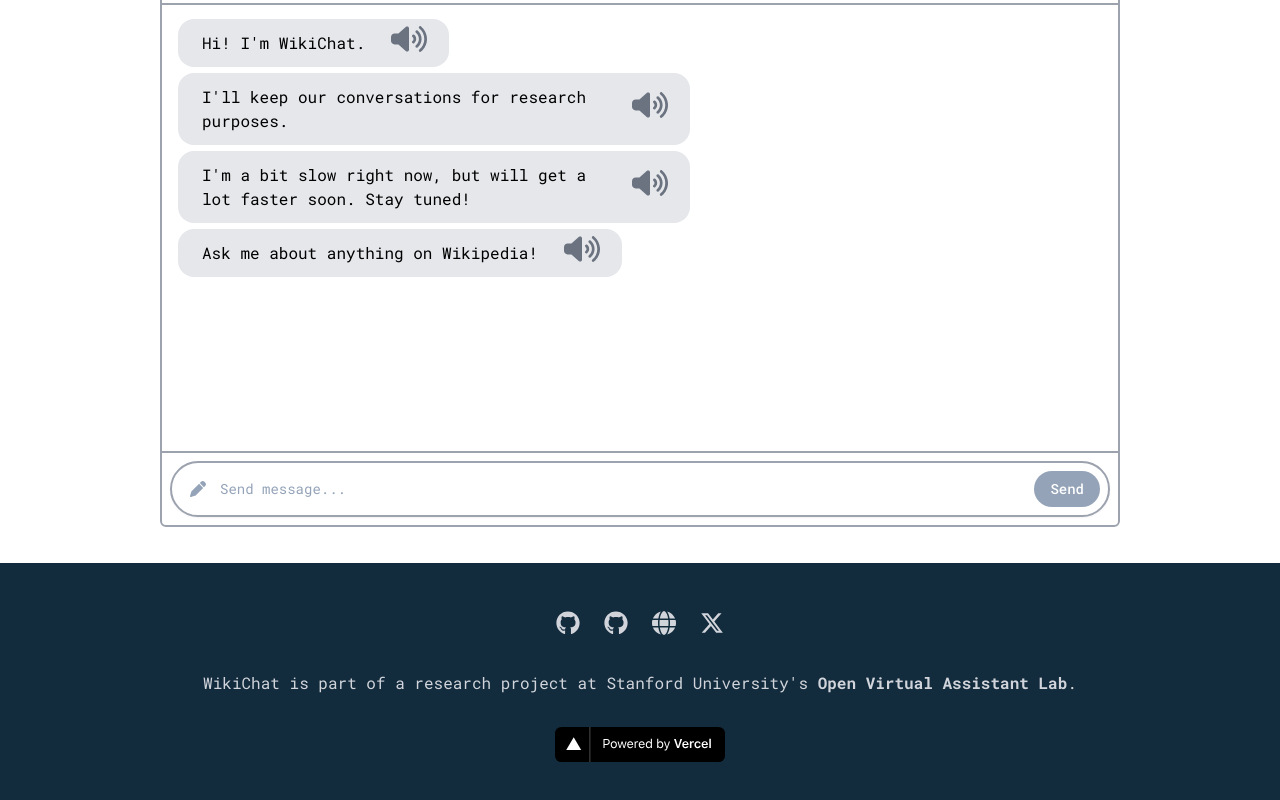
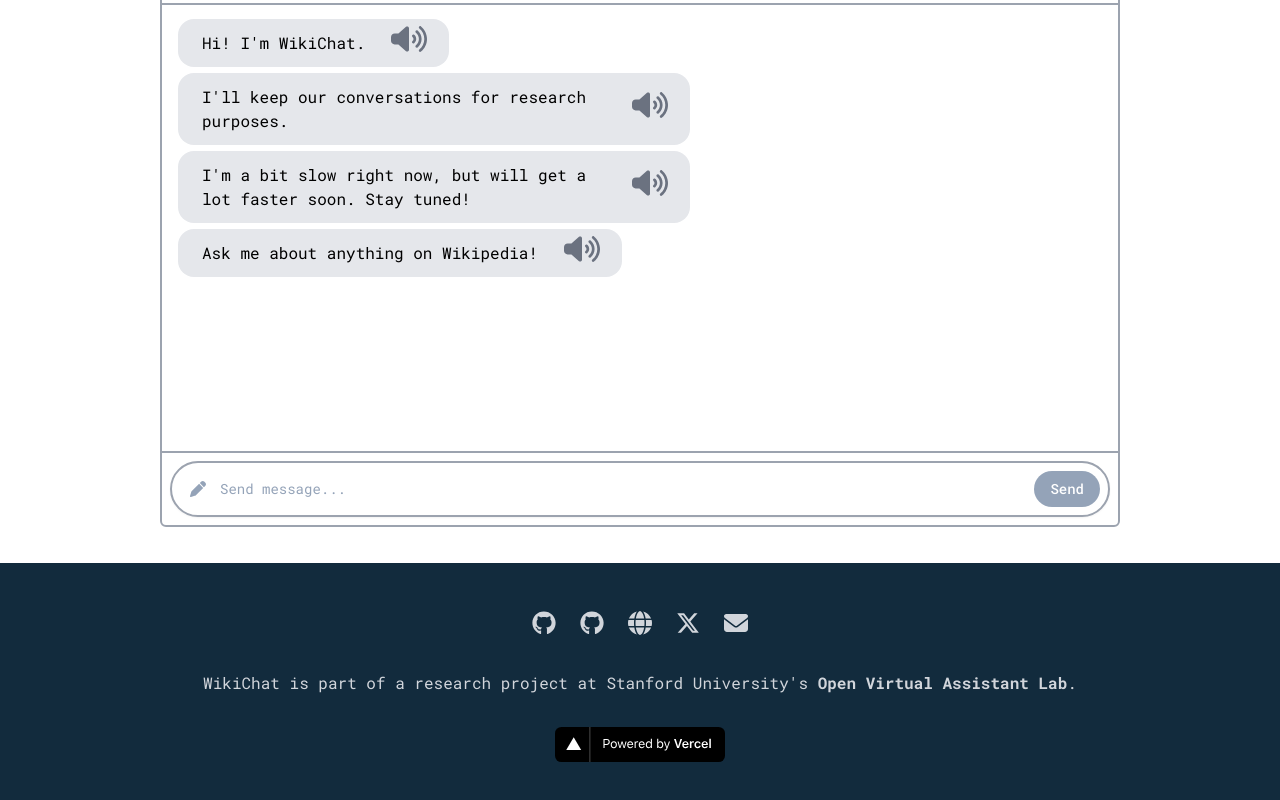
Before and after one commit to stanford-oval/ovalchat, a Next.js app: page / in a window 1280 px wide. Shown: the part 549-1349 px from the top of the page. Built offline with nearby package versions, Linux system fonts and the light colour scheme.

Commit message:
Add email to footer

```diff
--- a/src/data/socials.ts
+++ b/src/data/socials.ts
@@ -4,7 +4,7 @@ import {
   faGithub,
 } from "@fortawesome/free-brands-svg-icons";
 
-import { faUserGroup, faGlobe } from "@fortawesome/free-solid-svg-icons";
+import { faUserGroup, faGlobe, faEnvelope } from "@fortawesome/free-solid-svg-icons";
 
 const socials = [
   { name: "WikiChat Github", href: "https://github.com/stanford-oval/WikiChat", icon: faGithub },
@@ -21,6 +21,11 @@ const socials = [
     href: "https://twitter.com/StanfordOVAL",
     icon: faXTwitter,
   },
+  {
+    name: "Email",
+    href: "mailto:genie@cs.stanford.edu",
+    icon: faEnvelope,
+  },
 ];
 
 export default socials;
```
